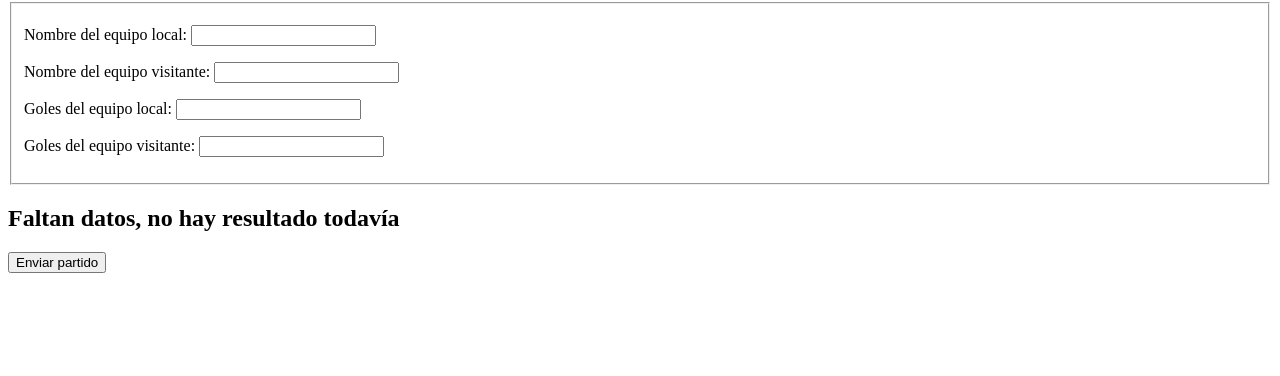
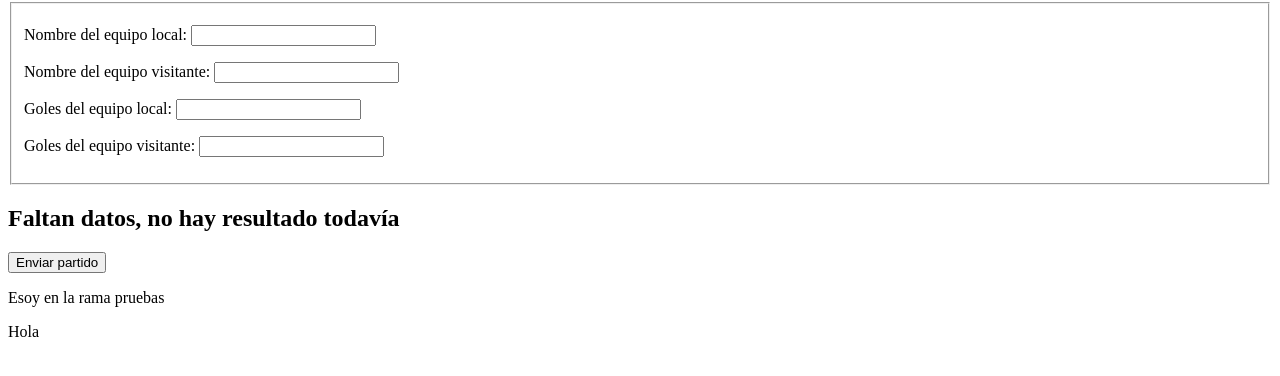
Before and after one commit to DavidSanchez2002/miweb, a plain HTML site: page index.html in a window 1280 px wide. Shown: the part 78-454 px from the top of the page. Drawn offline with Linux system fonts and the light colour scheme.

Commit message:
Tercera version

```diff
--- a/index.html
+++ b/index.html
@@ -34,6 +34,10 @@
 	</fieldset>
 	<h2 id="resultado">Faltan datos, no hay resultado todavía</h2>
 	<input type="button" value="Enviar partido" onclick="enviar();" />
+
+	<p>Esoy en la rama pruebas</p>
+	<p>Hola</p>
+</form>
 </form>
 </body>
 </html>
```
